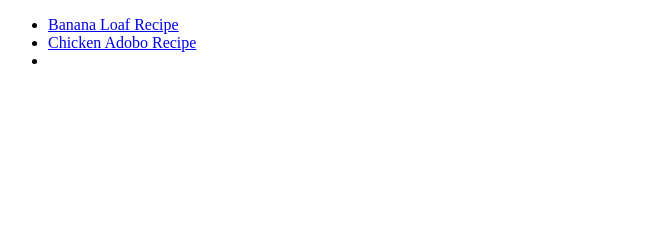
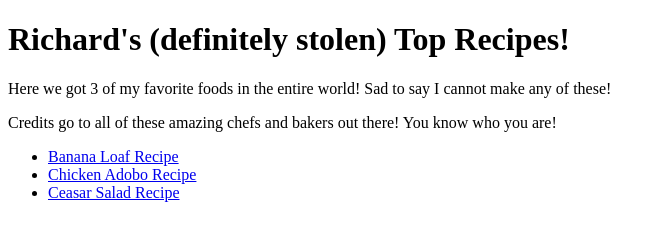
Before and after one commit to rconanan/odin-recipes, a plain HTML site: page index.html in a window 1280 px wide. Shown: the whole page, without its empty margins (0-665 px from the left). Drawn offline with Linux system fonts and the light colour scheme.

Commit message:
Update index.html file

```diff
--- a/index.html
+++ b/index.html
@@ -7,12 +7,23 @@
     <title>Odin Recipes</title>
   </head>
   <body>
+    <h1>Richard's (definitely stolen) Top Recipes!</h1>
+
+    <p>
+      Here we got 3 of my favorite foods in the entire world! Sad to say I
+      cannot make any of these!
+    </p>
+
+    <p>
+      Credits go to all of these amazing chefs and bakers out there! You know
+      who you are!
+    </p>
     <ul>
       <li><a href="./recipes/banana-loaf.html">Banana Loaf Recipe</a></li>
       <li>
         <a href="./recipes/chicken-adobo.html">Chicken Adobo Recipe</a>
       </li>
-      <li><a href="./recipes/caesar-salad.html"></a></li>
+      <li><a href="./recipes/caesar-salad.html">Ceasar Salad Recipe</a></li>
     </ul>
   </body>
 </html>
```
